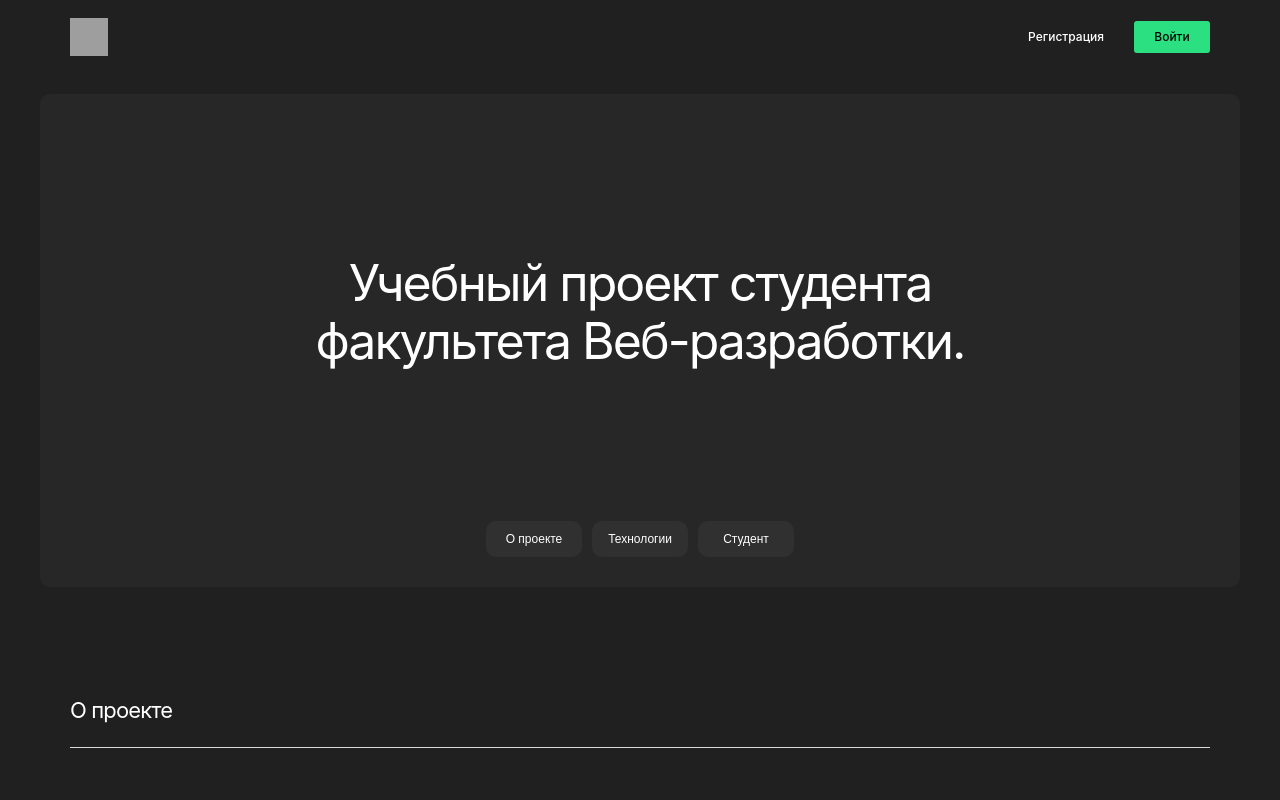
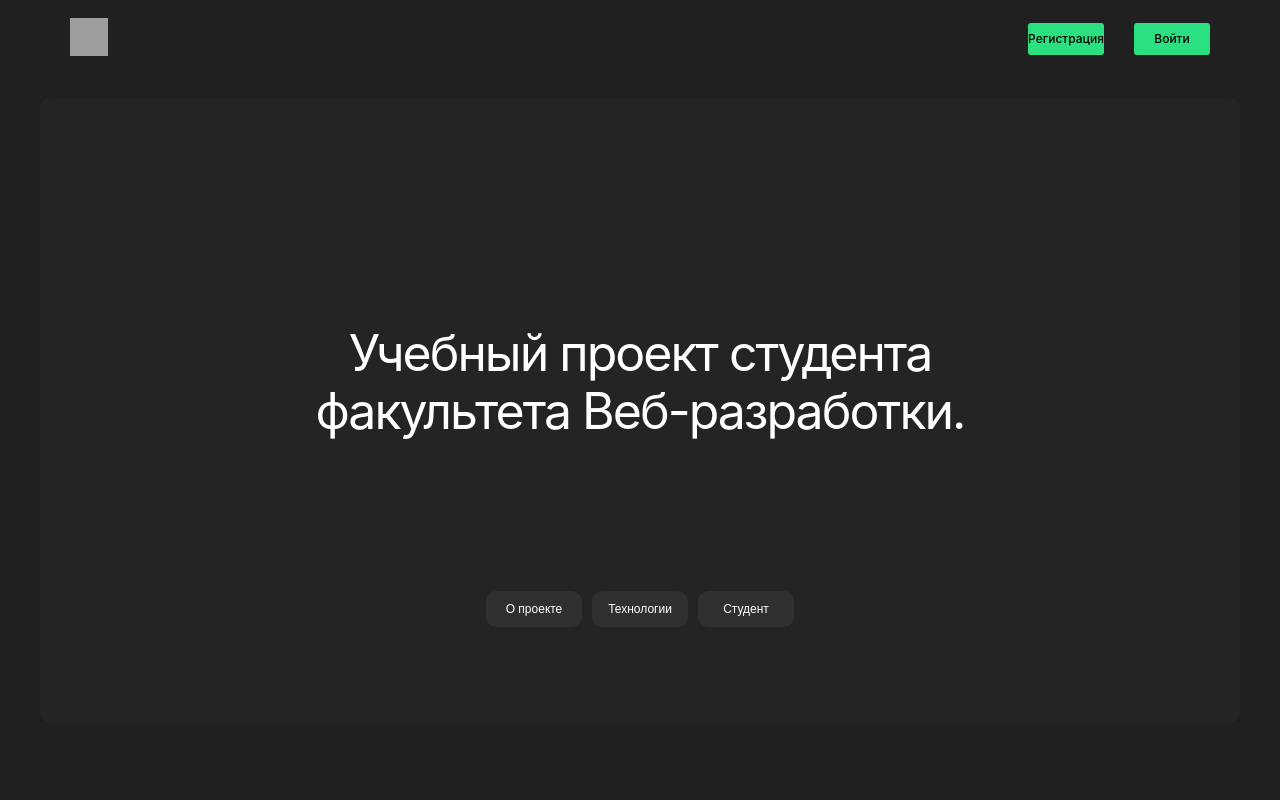
Before and after one commit to DonVladon96/movies-explorer-frontend, a React (Create React App) app: page / in a window 1280 px wide. In both pictures the pointer is over the link "Регистрация". Shown: the top 800 px of the page. Built offline with nearby package versions, Linux system fonts and the light colour scheme; grey boxes are pictures that could not be loaded.

Commit message:
ноготочки

```diff
--- a/src/components/Header/Header.css
+++ b/src/components/Header/Header.css
@@ -23,7 +23,26 @@
     font-weight: 500;
     line-height: 16px;
     cursor: pointer;
+    border-radius: 3px;
 }
+
+.header__button-signup:hover {
+    cursor: pointer;
+    transition: 1.2s ease-in-out;
+    color: #000;
+    font-size: 12px;
+    font-weight: 500;
+    line-height: 16px;
+    display: flex;
+    justify-content: center;
+    align-items: center;
+    width: 76px;
+    height: 32px;
+    text-decoration: none;
+    background-color: #2BE080;
+    border-radius: 3px;
+}
+
 
 .header__button-container {
     display: flex;
@@ -48,5 +67,14 @@
 }
 
 .header__button-signing:hover {
-    opacity: 0.7;
+    opacity: 0.5;
+    cursor: pointer;
+    transition: .7s ease-in-out;
+    color: #000;
 }
+
+.header__logo:hover {
+    opacity: 0.5;
+    cursor: pointer;
+    transition: .7s ease-in-out;
+}
--- a/src/components/Header/Header.jsx
+++ b/src/components/Header/Header.jsx
@@ -7,7 +7,9 @@ function Header() {
   return (<>
     <header className='header'>
       <div className='header__container'>
-        <img className='header__logo' src={Logo} alt="Логотип"/>
+        <NavLink to="/">
+          <img className='header__logo' src={Logo} alt="Логотип"/>
+        </NavLink>
         <nav className='header__button-container'>
           <NavLink className={`header__button-signup`}>Регистрация</NavLink>
           <NavLink className={`header__button-signing`}>Войти</NavLink>
--- a/src/components/Main/AboutMe/AboutMe.css
+++ b/src/components/Main/AboutMe/AboutMe.css
@@ -83,4 +83,19 @@
     font-style: normal;
     line-height: 17px;
     text-decoration: none;
+    text-align: center;
+    max-width: 46px;
 }
+
+.aboutme__github:hover {
+    opacity: 0.5;
+    cursor: pointer;
+    transition: .7s ease-in-out;
+    color: #000;
+    text-decoration: none;
+    background-color: #2BE080;
+    border-radius: 3px;
+    max-width: 46px;
+    text-align: center;
+    font-weight: 400;
+}
--- a/src/components/Main/NavTab/NavTab.css
+++ b/src/components/Main/NavTab/NavTab.css
@@ -23,3 +23,10 @@
     cursor: pointer;
     transition: 0.4s;
 }
+
+.navtab__button:hover {
+    cursor: pointer;
+    transition: .7s ease-in-out;
+    color: #000;
+    background-color: #2BE080;
+}
--- a/src/components/Main/Portfolio/Portfolio.css
+++ b/src/components/Main/Portfolio/Portfolio.css
@@ -51,6 +51,14 @@
     align-items: center;
 }
 
+.porfolio__link:hover {
+    cursor: pointer;
+    transition: .7s ease-in-out;
+    color: #000;
+    background-color: #2BE080;
+    border-radius: 3px;
+}
+
 .portfolio__link-icon {
     background-image: url("../../../images/text__COLOR_font-main.svg");
     background-repeat: no-repeat;
--- a/src/components/Main/Promo/Promo.css
+++ b/src/components/Main/Promo/Promo.css
@@ -3,6 +3,7 @@
     margin-left: 40px;
     margin-right: 40px;
     max-width: 1280px;
+    position: relative;
 }
 
 .Promo__container {
@@ -15,6 +16,35 @@
     padding-left: 235px;
     padding-right: 235px;
     padding-bottom: 30px;
+    width: 100%;
+    min-height: 625px;
+    box-sizing: border-box;
+    color: #fff;
+    position: relative;
+    z-index: 1;
+    background-repeat: no-repeat;
+    background-position: center;
+    margin: 0;
+    background-size: cover;
+    align-items: center;
+}
+
+.Promo__container::before {
+    content: ' ';
+    width: 100%;
+    height: 100%;
+    position: absolute;
+    left: 0;
+    top: 0;
+    background-color: #202020;
+    opacity: 0.3;
+    z-index: -1;
+}
+
+.Promo__container:hover::before {
+    opacity: 0.8;
+    transition: opacity 0.5s linear;
+    color: #fff;
 }
 
 .Promo__title {
@@ -32,5 +62,4 @@
     font-weight: 400;
     margin: 0;
     padding: 0;
-
 }
--- a/src/components/Main/Techs/Techs.css
+++ b/src/components/Main/Techs/Techs.css
@@ -78,3 +78,11 @@
     justify-content: center;
     align-items: center;
 }
+
+.techs__item:hover {
+    cursor: default;
+    transition: .7s ease-in-out;
+    color: #000;
+    background-color: #2BE080;
+    border-radius: 10px;
+}
```
